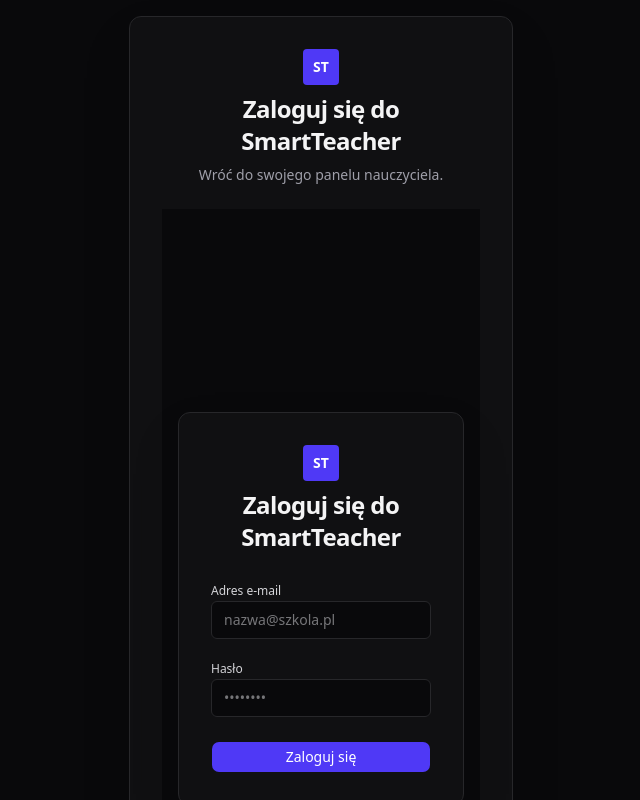
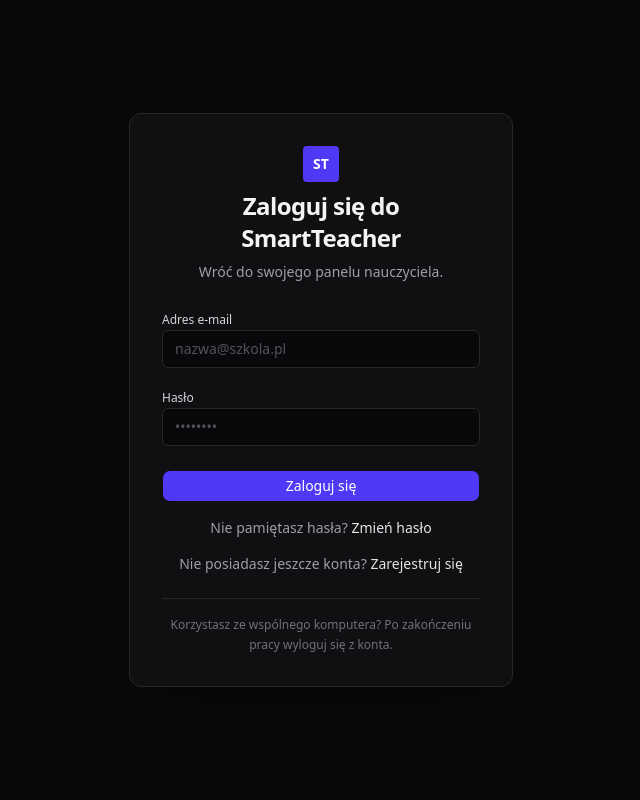
Before and after one commit to muskalaiza/smartteacher-next, a Next.js app: page / in a window 1280 px wide. Shown: the top 800 px of the page, without its empty margins (319-959 px from the left). Built offline with nearby package versions, Linux system fonts and the light colour scheme.

Commit message:
Split auth forms into dedicated components

```diff
--- a/components/auth/loginForm.jsx
+++ b/components/auth/loginForm.jsx
@@ -1,6 +1,9 @@
+/*
+→ tylko formularz logowania
+*/
 "use client"
 
-import React from "react"
+import React, { useState } from "react"
 import { Button } from "../ui/button"
 
 export default function LoginForm({
@@ -9,59 +12,105 @@
   loginError,
   setLoginEmail,
   setLoginPassword,
-  handleLogin
+  handleLogin,
+  onRegisterClick,
+  onResetPasswordClick,
 }) {
+  const [isSubmitting, setIsSubmitting] = useState(false)
+
+  async function onSubmit(event) {
+    event.preventDefault()
+
+    if (!handleLogin) return
+
+    setIsSubmitting(true)
+
+    try {
+      await handleLogin(event)
+    } finally {
+      setIsSubmitting(false)
+    }
+  }
+
   return (
-    <div className="flex min-h-screen items-center justify-center bg-zinc-950 p-4 font-sans">
-      <div className="w-full max-w-sm space-y-6 rounded-xl border border-zinc-800 bg-zinc-900/50 p-8 shadow-2xl backdrop-blur-sm">
-
-        <div className="space-y-2 text-center">
-          <div className="inline-flex h-9 w-9 items-center justify-center rounded bg-indigo-600 text-white text-sm font-black mb-2">
-            ST
-          </div>
-          <h1 className="text-2xl font-bold tracking-tight text-zinc-100">
-            Zaloguj się do SmartTeacher
-          </h1>
-        </div>
-
-        {/* Wyświetlanie błędu logowania */}
+    <form onSubmit={onSubmit} autoComplete="off" className="space-y-4">
       {loginError && (
-          <div className="p-2.5 text-xs text-red-400 bg-red-950/30 border border-red-900/50 rounded-md text-center">
+        <div className="rounded-md border border-red-900/50 bg-red-950/30 p-2.5 text-center text-xs text-red-400">
           {loginError}
         </div>
       )}
 
-        <form onSubmit={handleLogin} className="space-y-4">
       <div className="space-y-1.5">
-            <label className="text-xs font-medium text-zinc-300">Adres e-mail</label>
+        <label
+          htmlFor="login-email"
+          className="text-xs font-medium text-zinc-300"
+        >
+          Adres e-mail
+        </label>
+
         <input
+          id="login-email"
+          name="login-email"
           type="email"
           required
+          autoComplete="off"
           placeholder="nazwa@szkola.pl"
           value={loginEmail}
-              onChange={(e) => setLoginEmail(e.target.value)}
-              className="w-full rounded-md border border-zinc-800 bg-zinc-950 px-3 py-2 text-sm text-zinc-200 focus:border-indigo-500 focus:outline-none focus:ring-1 focus:ring-indigo-500 transition-colors"
+          onChange={(event) => setLoginEmail(event.target.value)}
+          className="w-full rounded-md border border-zinc-800 bg-zinc-950 px-3 py-2 text-sm text-zinc-200 transition-colors placeholder:text-zinc-600 focus:border-indigo-500 focus:outline-none focus:ring-1 focus:ring-indigo-500"
         />
       </div>
 
       <div className="space-y-1.5">
-            <label className="text-xs font-medium text-zinc-300">Hasło</label>
+        <label
+          htmlFor="login-password"
+          className="text-xs font-medium text-zinc-300"
+        >
+          Hasło
+        </label>
+
         <input
+          id="login-password"
+          name="login-password"
           type="password"
           required
+          autoComplete="off"
           placeholder="••••••••"
           value={loginPassword}
-              onChange={(e) => setLoginPassword(e.target.value)}
-              className="w-full rounded-md border border-zinc-800 bg-zinc-950 px-3 py-2 text-sm text-zinc-200 focus:border-indigo-500 focus:outline-none focus:ring-1 focus:ring-indigo-500 transition-colors"
+          onChange={(event) => setLoginPassword(event.target.value)}
+          className="w-full rounded-md border border-zinc-800 bg-zinc-950 px-3 py-2 text-sm text-zinc-200 transition-colors placeholder:text-zinc-600 focus:border-indigo-500 focus:outline-none focus:ring-1 focus:ring-indigo-500"
         />
       </div>
 
-          <Button type="submit" className="w-full bg-indigo-600 hover:bg-indigo-500 text-white font-medium py-2 mt-2 transition-colors">
-            Zaloguj się
+      <Button
+        type="submit"
+        disabled={isSubmitting}
+        className="mt-2 w-full bg-indigo-600 py-2 font-medium text-white transition-colors hover:bg-indigo-500 disabled:cursor-not-allowed disabled:opacity-60"
+      >
+        {isSubmitting ? "Logowanie..." : "Zaloguj się"}
       </Button>
+
+      <p className="text-center text-sm text-zinc-400">
+        Nie pamiętasz hasła?{" "}
+        <button
+          type="button"
+          onClick={onResetPasswordClick}
+          className="font-medium text-zinc-200 underline-offset-4 transition-colors hover:text-white hover:underline"
+        >
+          Zmień hasło
+        </button>
+      </p>
+
+      <p className="text-center text-sm text-zinc-400">
+        Nie posiadasz jeszcze konta?{" "}
+        <button
+          type="button"
+          onClick={onRegisterClick}
+          className="font-medium text-zinc-200 underline-offset-4 transition-colors hover:text-white hover:underline"
+        >
+          Zarejestruj się
+        </button>
+      </p>
     </form>
-
-      </div>
-    </div>
   )
 }
```
Lines whose indentation alone changed are shown as unchanged.
